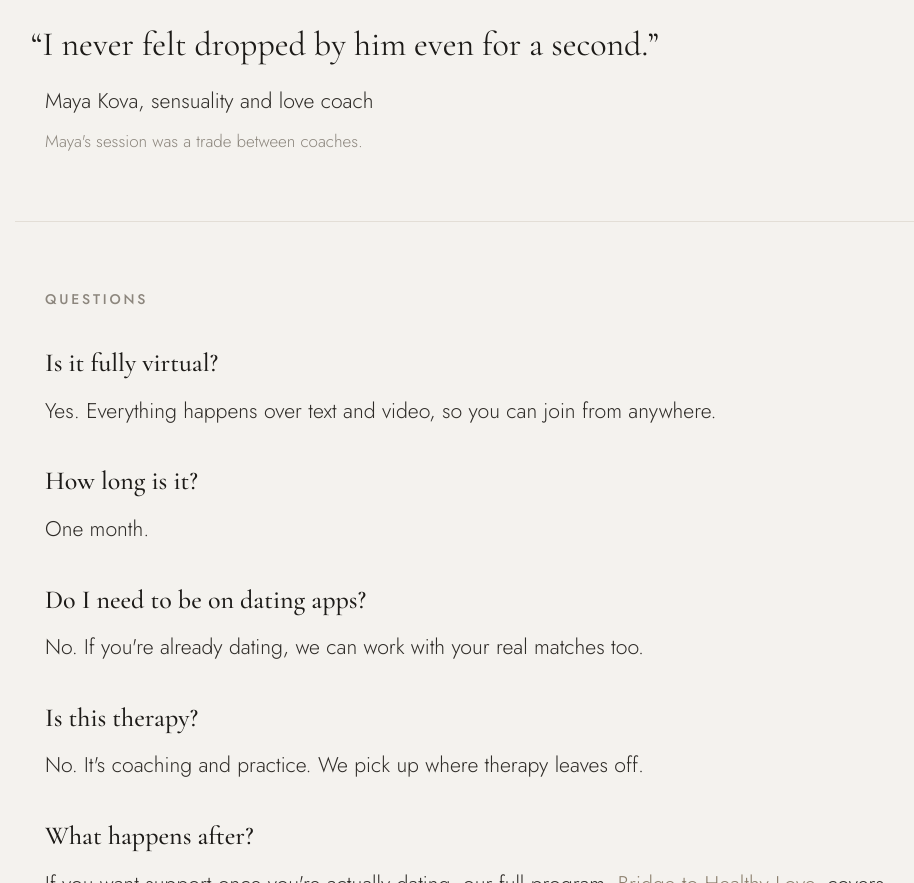
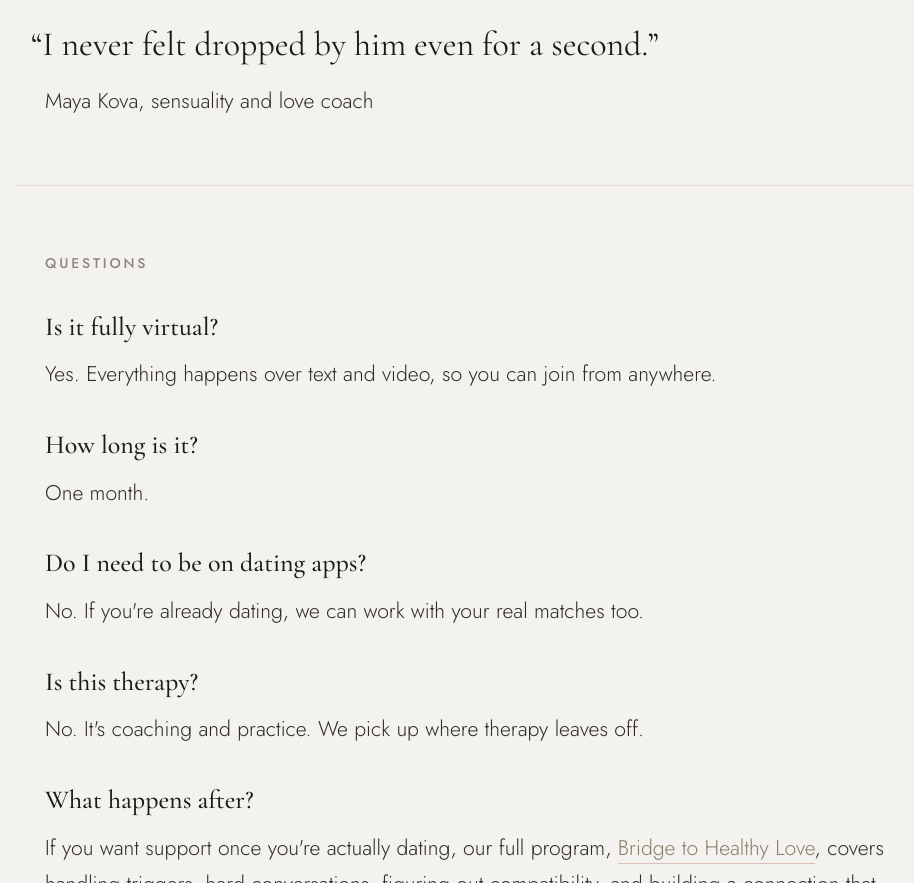
Before and after one commit to cconnel86-bot/Nicoleandcasey, a plain HTML site: page before-the-first-date/index.html in a window 1280 px wide. Shown: the part 6560-7443 px from the top of the page, without its empty margins (165-1079 px from the left). Drawn offline with nearby package versions, Linux system fonts and the light colour scheme.

Commit message:
Remove the trade disclosure under Maya's review
Co-Authored-By: Claude Opus 5 <noreply@anthropic.com>
Claude-Session: https://claude.ai/code/session_01Aqzbtx8gpXafGbdWWPHWbp

```diff
--- a/before-the-first-date/index.html
+++ b/before-the-first-date/index.html
@@ -348,7 +348,6 @@
     </div>
     <p class="pf-quote">&ldquo;I never felt dropped by him even for a second.&rdquo;</p>
     <p class="pf-attrib">Maya Kova, sensuality and love coach</p>
-    <p class="pf-note">Maya's session was a trade between coaches.</p>
   </section>
 
   <section class="pf-wrap pf-section pf-faq">
```
